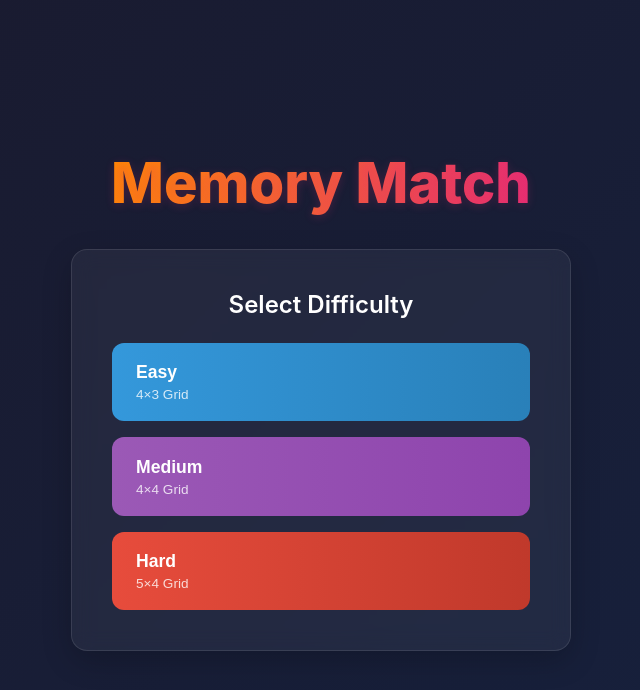
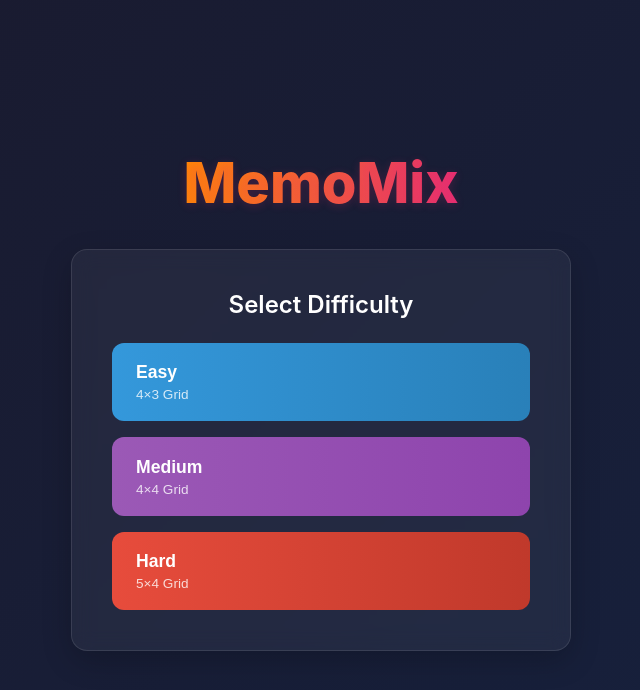
Before and after one commit to lazzerex/MemoMix, a Next.js app: page / in a window 1280 px wide. Shown: the top 690 px of the page, without its empty margins (319-959 px from the left). Built offline with nearby package versions, Linux system fonts and the light colour scheme.

Commit message:
change game title

```diff
--- a/app/page.js
+++ b/app/page.js
@@ -17,7 +17,7 @@ export default function Home() {
       <main>
         {!gameStarted ? (
           <div className="menu-container">
-            <h1 className="title">Memory Match</h1>
+            <h1 className="title">MemoMix</h1>
             <div className="menu">
               <h2>Select Difficulty</h2>
               <div className="button-group">
@@ -48,7 +48,7 @@ export default function Home() {
         ) : (
           <div className="game-container">
             <div className="header">
-              <h1 className="title game-title">Memory Match</h1>
+              <h1 className="title game-title">MemoMix</h1>
               <button className="back-button" onClick={() => setGameStarted(false)}>
                 <svg xmlns="http://www.w3.org/2000/svg" width="24" height="24" viewBox="0 0 24 24" fill="none" stroke="currentColor" strokeWidth="2" strokeLinecap="round" strokeLinejoin="round">
                   <path d="M15 18l-6-6 6-6"/>
```
